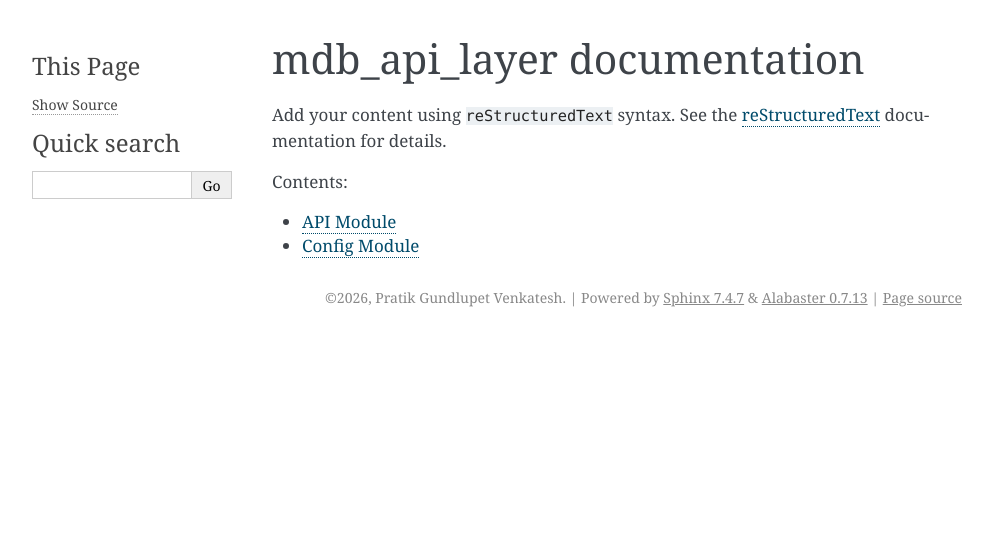
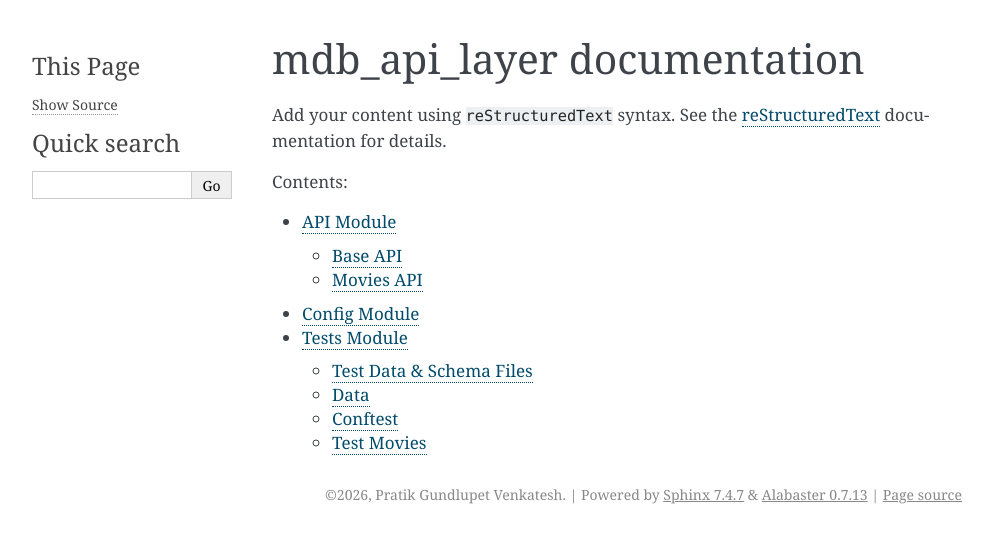
Before and after one commit to pgundlupetvenkatesh/mdb_api_layer, a Sphinx documentation site: the page built from docs/index.rst, in a window 1280 px wide. Shown: the top 543 px of the page, without its empty margins (148-1141 px from the left). Built offline with Sphinx 7.4.7, drawn with Linux system fonts in a browser that asks for light colours; some of the changed lines change nothing that is shown.

Commit message:
Add new docs and update some

```diff
--- a/docs/api.rst
+++ b/docs/api.rst
@@ -1,8 +1,18 @@
 API Module
 ==========
 
+Base API
+--------
 .. automodule:: api.base_api
    :no-index:
    :members:
    :undoc-members:
    :show-inheritance:
+
+Movies API
+----------
+.. automodule:: api.movies_api
+   :no-index:
+   :members:
+   :undoc-members:
+   :show-inheritance:
--- a/docs/index.rst
+++ b/docs/index.rst
@@ -17,3 +17,4 @@ documentation for details.
 
    api
    config
+   tests
--- /dev/null
+++ b/docs/tests.rst
@@ -0,0 +1,45 @@
+Tests Module
+============
+
+Test Data & Schema Files
+------------------------
+The test suite uses the following data and schema files:
+
+* ``tests/data/movies_test_data.yaml`` - Test cases for Movies API
+* ``tests/schemas/movie_schema.json`` - JSON schema for response validation
+
+Movies Test Data
+~~~~~~~~~~~~~~~~
+.. literalinclude:: ../tests/data/movies_test_data.yaml
+   :language: yaml
+   :caption: movies_test_data.yaml
+
+Movie Schema
+~~~~~~~~~~~~
+.. literalinclude:: ../tests/schemas/movie_schema.json
+   :language: json
+   :caption: movie_schema.json
+
+Data
+----
+.. automodule:: tests.data.data_loader
+   :no-index:
+   :members:
+   :undoc-members:
+   :show-inheritance:
+
+Conftest
+--------
+.. automodule:: tests.conftest
+   :no-index:
+   :members:
+   :undoc-members:
+   :show-inheritance:
+
+Test Movies
+-----------
+.. automodule:: tests.test_movies
+   :no-index:
+   :members:
+   :undoc-members:
+   :show-inheritance:
```
